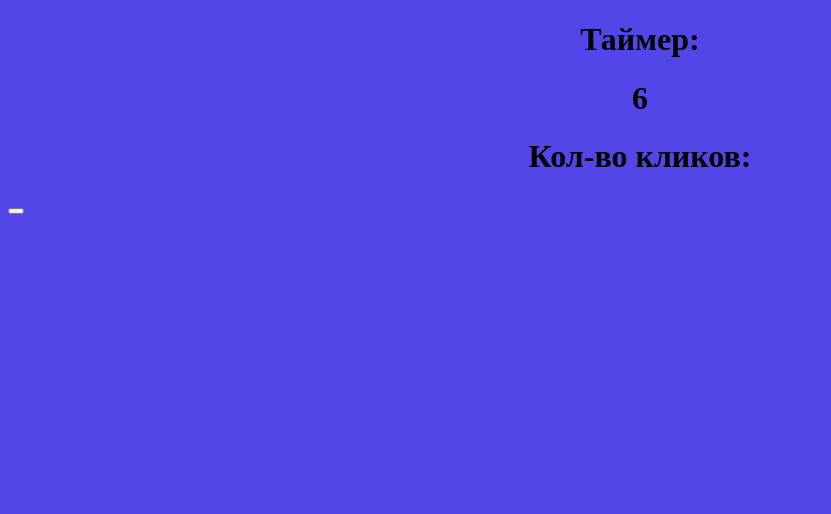
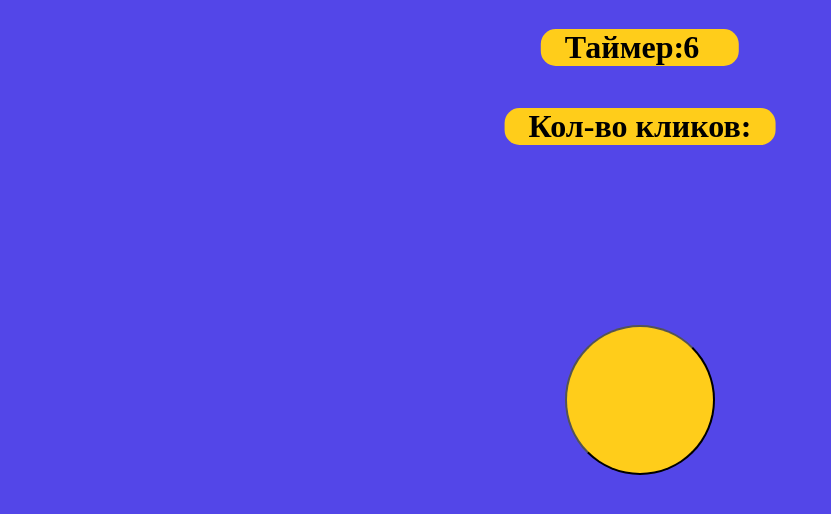
Before and after one commit to Vova-Garcev/Operation_tik_tik, a plain HTML site: page screen2.html in a window 1280 px wide. Shown: the whole page, without its empty margins (0-831 px from the left). Drawn offline with Linux system fonts and the light colour scheme.

Commit message:
Add files via upload

```diff
--- a/style.css
+++ b/style.css
@@ -1,26 +1,74 @@
 body{ background-color: #5346E8; }
 .container { background-color: #5346E8; }
- .paragraph { background-color: #ffcd1a;
+#timer {
+text-align: center;
+position: absolute;
+left: 54%;
+top: 1%;
+transform: translate(-50%, 0);
+font-style: JejuHallasan;
+padding-left: 24px;
+padding-right: 24px;
+moz-user-select: -moz-none;
+o-user-select: none;
+khtml-user-select: none;
+webkit-user-select: none;
+user-select: none
+}
+
+#ttimer { background-color: #ffcd1a;
 border-radius: 15px;
 display:inline-block;
-align-items:center;
-margin-left: 500px;
-margin-right: 100px;
+text-align: center;
+position: absolute;
+left: 50%;
+transform: translate(-50%, 0);
+font-style: JejuHallasan;
+padding-left: 24px;
+padding-right: 55px;
+moz-user-select: -moz-none;
+o-user-select: none;
+khtml-user-select: none;
+webkit-user-select: none;
+user-select: none;
 }
 
- .paragrahp { background-color: #ffcd1a;
+#counter { background-color: #ffcd1a;
 border-radius: 15px;
 display:inline-block;
+text-align: center;
 margin-top:100px;
+position: relative;
+left: 50%;
+transform: translate(-50%, 0);
+font-style: JejuHallasan;
+padding-left: 24px;
+padding-right: 24px;
+moz-user-select: -moz-none;
+o-user-select: none;
+khtml-user-select: none;
+webkit-user-select: none;
+user-select: none
  }
 
 
 
 
 
-.knopka { background-color: #ffcd1a;
- border-radius: 100px;
- display:inline-block; }
+#knopka { background-color: #ffcd1a;
+border-radius: 1000px;
+display:flex;
+text-align: center;
+position: absolute;
+top: 50%;
+left: 50%;
+transform: translate(-50%, -50%);
+height: 150px;
+width:150px;
+cursor: pointer;
+
+
+ }
 
 
  h1 { text-align:
--- /dev/null
+++ b/style2.css
@@ -0,0 +1,52 @@
+body{ background-color: #5346E8; }
+
+.container { background-color: #5346E8; }
+
+.paragraph { background-color: #ffcd1a;
+border-radius: 15px;
+display:inline-block;
+text-align: center;
+position: absolute;
+left: 50%;
+transform: translate(-50%, 0);
+font-style: JejuHallasan;
+padding-left: 24px;
+padding-right: 24px;
+}
+
+ .paragraph1 { background-color: #ffcd1a;
+ border-radius: 15px;
+ display:inline-block;
+ text-align: center;
+ margin-top:100px;
+position: relative;
+left: 50%;
+transform: translate(-50%, 0);
+font-style: JejuHallasan;
+padding-left: 24px;
+padding-right: 24px;
+ }
+
+.knopka { background-color: #ffcd1a;
+border-radius: 1000px;
+display:flex;
+text-align: center;
+position: relative;
+margin-top: 25%;
+left: 50%;
+transform: translate(-50%, 0);
+height: 150px;
+width:150px;
+}
+
+ h1 { text-align:
+ center; color: #000000;
+ font: Comic Sans
+ }
+
+ p { text-align: center;
+ color: #000000; font: Comic Sans
+ }
+
+ @media (orientation: portrait) and (max-width: 450px) {
+	.question { font-size: 50px; } .ans-row { width: 380px; } }
--- /dev/null
+++ b/style2_test.css
@@ -0,0 +1,53 @@
+body{
+background-color: #5346E8;
+}
+
+.container {
+background-color: #5346E8;
+}
+
+.paragraph {
+background-color: #ffcd1a;
+border-radius: 15px;
+display:iniline-block;
+}
+
+h1 {
+text-align: center;
+color: #000000;
+font: Comic Sans;
+font-size: 120px;
+}
+
+
+.p1 {
+text-align: center;
+color: #000000;
+font: Comic Sans
+font-size:70px;
+}
+
+.butset{
+background-color: #ffcd1a;
+border-radius: 15px;
+display:iniline-block;
+vertical-align: middle;
+}
+
+.butst{
+background-color: #ffcd1a;
+border-radius: 15px;
+display:inline-block;
+vertical-align: middle;
+margin-left: 650px;
+font-size:80px;
+}
+
+@media (orientation: portrait) and (max-width: 450px) {
+    .question {
+        font-size: 50px;
+    }
+    .ans-row {
+        width: 380px;
+    }
+}
```
Also changed, not shown: main.html (+1 -1 lines), 1 other file. Lines whose indentation alone changed are shown as unchanged.
